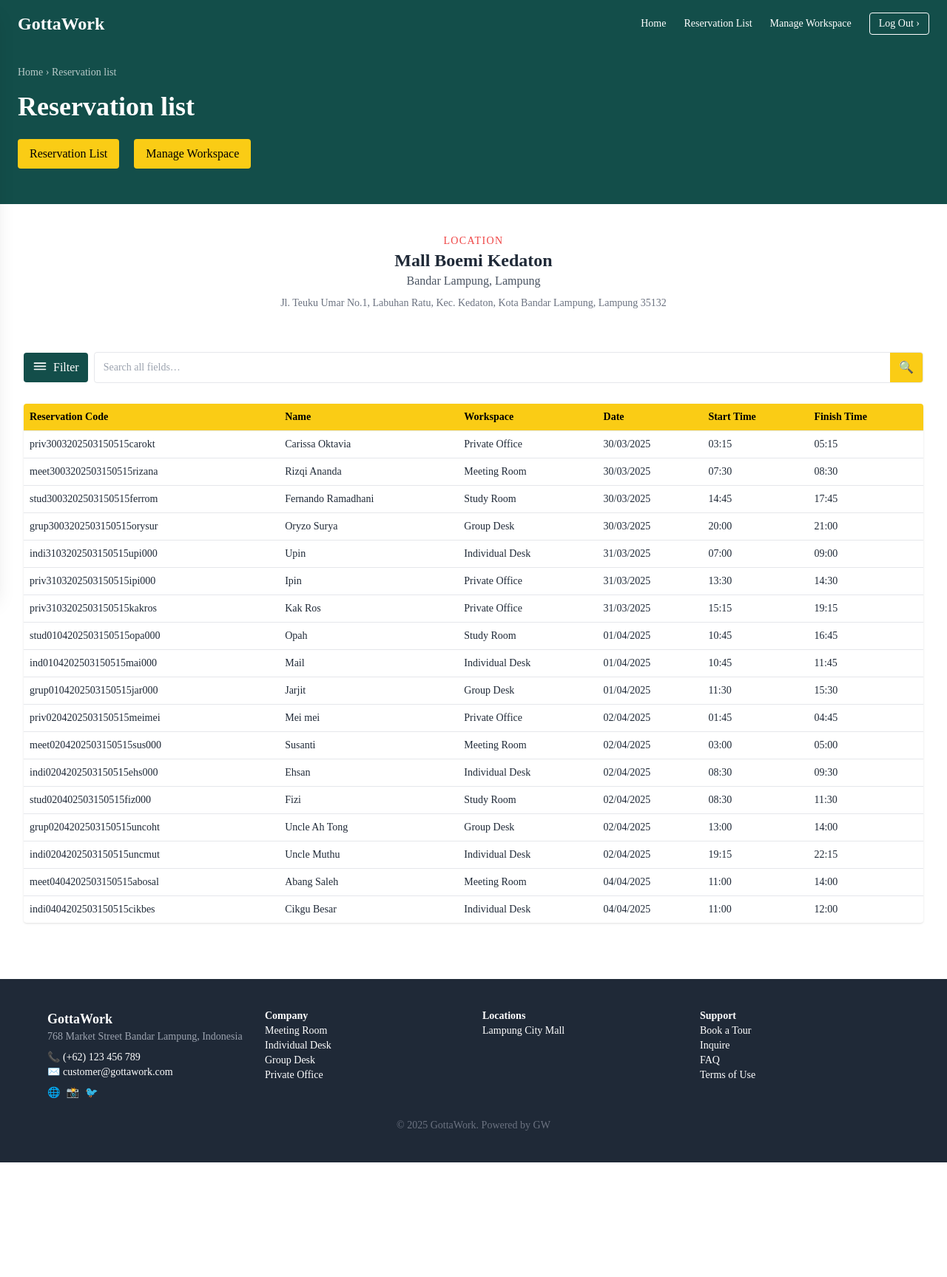
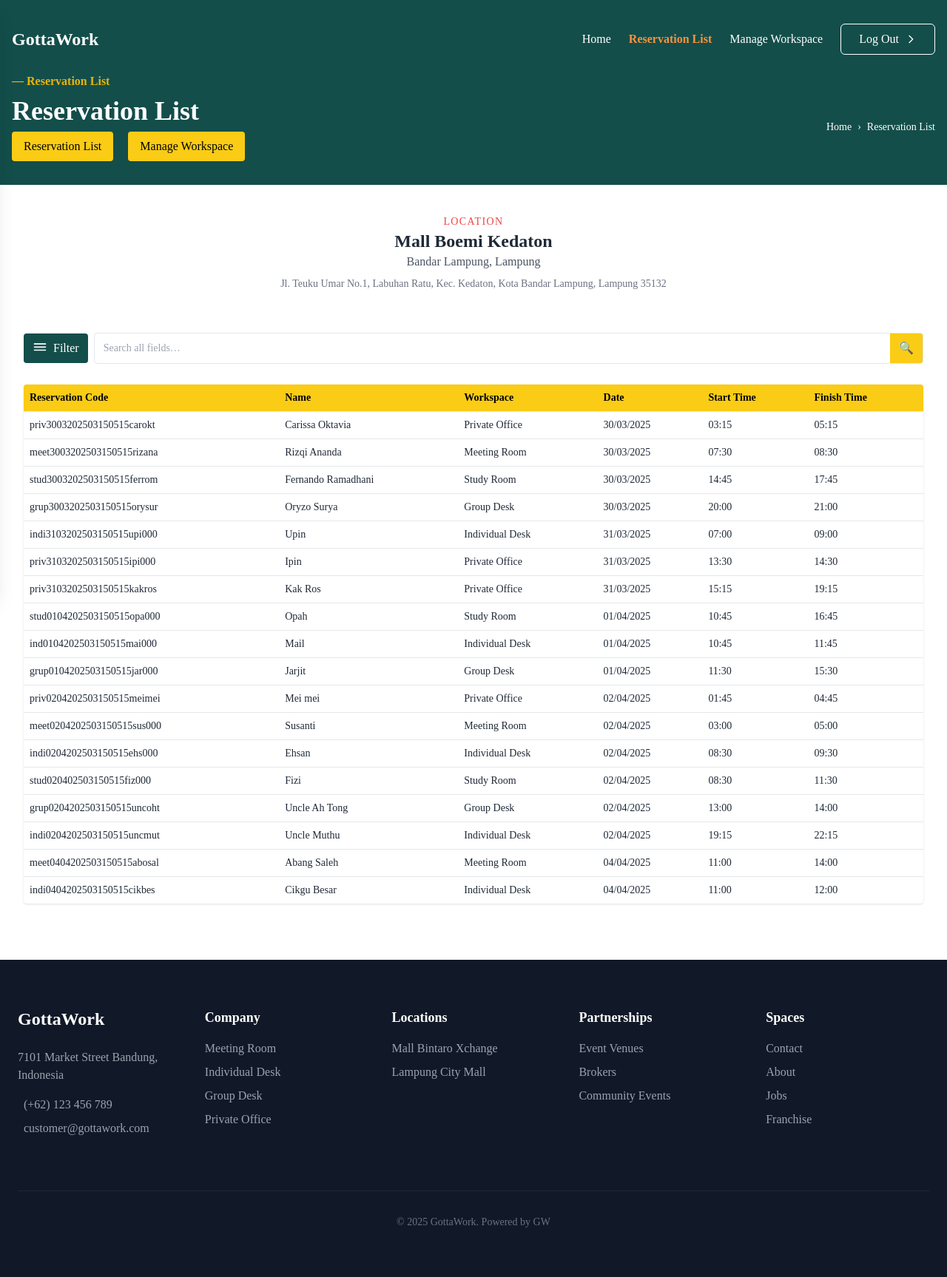
Before and after one commit to fernando-FTD/GottaWork, a PHP site: page /staff_daftarreservasi.php in a window 1280 px wide. Shown: the whole page at 74% size. Before the commit the page ends 1572 px from the top, so only its background shows below. Run offline with PHP 8.4, Linux system fonts and the light colour scheme; data comes from the database, SQL or seed files in the repository; some libraries are stand-ins or nearby versions.

Commit message:
nyamain header footer

```diff
--- a/staff_daftarreservasi.php
+++ b/staff_daftarreservasi.php
@@ -39,36 +39,71 @@ $workspaces = ["Individual Desk","Meeting Room","Group Desk","Private Office"];
   <title>Reservation List</title>
   <script src="https://cdn.tailwindcss.com"></script>
   <style>body { font-family: 'Lora', serif; }</style>
+  <style>
+  .headerr {
+      background-color: rgb(19 78 74);
+    }
+  </style>
 </head>
 <body class="bg-white text-gray-800">
 
-<header class="bg-teal-900 text-white">
-  <div class="max-w-7xl mx-auto flex items-center justify-between px-6 py-4">
-    <h1 class="text-2xl font-bold">GottaWork</h1>
+<header class="headerr text-white py-4 md:py-8 relative">
+  <div class="container mx-auto px-4">
+    <!-- Baris Atas: Logo dan Navigasi -->
+    <div class="flex justify-between items-center">
+      <!-- Logo -->
+      <div>
+        <a href="staff_homepage.php" class="text-xl md:text-2xl font-bold text-white">GottaWork</a>
+      </div>
 
-    <nav class="hidden md:flex items-center space-x-6 text-sm">
-      <a href="staff_homepage.php" class="hover:text-yellow-400">Home</a>
-      <a href="staff_daftarreservasi.php" class="hover:text-yellow-400">Reservation List</a>
-      <a href="mengaturworkspace.html" class="hover:text-yellow-400">Manage Workspace</a>
-      <a href="login.php" class="ml-4 border border-white px-3 py-1 rounded hover:bg-white hover:text-black transition">Log Out <span>›</span></a>
+      <!-- Navigasi -->
+      <nav class="desktop-nav">
+        <ul class="flex items-center space-x-6">
+          <li><a href="staff_homepage.php" class="py-2 text-white hover:underline">Home</a></li>
+          <li><a href="staff_daftarreservasi.php" class="text-orange-400 font-semibold py-2">Reservation List</a></li>
+          <li><a href="mengaturworkspace.html" class="py-2 text-white hover:underline">Manage Workspace</a></li>
+          <li>
+            <a href="login.php" class="border border-white text-white px-6 py-2 rounded-md flex items-center justify-center hover:bg-white hover:text-[#234e52] transition-colors">
+              Log Out
+              <svg xmlns="http://www.w3.org/2000/svg" class="h-4 w-4 ml-2" fill="none" viewBox="0 0 24 24" stroke="currentColor">
+                <path stroke-linecap="round" stroke-linejoin="round" stroke-width="2" d="M9 5l7 7-7 7" />
+              </svg>
+            </a>
+          </li>
+        </ul>
       </nav>
     </div>
 
-    <div class="max-w-7xl mx-auto px-6 pt-6 pb-12">
-      <div class="text-sm text-white/70 mb-4">Home › Reservation list</div>
-
-      <h2 class="text-4xl font-bold mb-6">Reservation list</h2>
-
+    <!-- Baris Bawah: Judul + Tombol kiri, breadcrumb kanan -->
+    <div class="mt-6 flex flex-col md:flex-row md:justify-between md:items-start gap-4">
+      <!-- Kiri: Judul + tombol -->
+      <div>
+        <div class="mb-2">
+        <span class="text-yellow-500 font-semibold text-sm md:text-base">— Reservation List</span>
+      </div>
+        <h1 class="text-2xl md:text-4xl font-bold mb-2">Reservation List</h1>
         <div class="space-x-4">
           <a href="staff_daftarreservasi.php"
             role="button"
             class="inline-block bg-yellow-400 hover:bg-yellow-300 text-black font-medium px-4 py-2 rounded shadow-sm transition">Reservation List</a>
-      <a href="staff_manageworkspace.php"
+          <a href="mengaturworkspace.html"
             role="button"
             class="inline-block bg-yellow-400 hover:bg-yellow-300 text-black font-medium px-4 py-2 rounded shadow-sm transition">Manage Workspace</a>
         </div>
       </div>
+
+      <!-- Kanan: Breadcrumb -->
+      <div class="flex items-center text-xs md:text-sm mt-6 md:mt-16">
+        <a href="staff_homepage.php" class="text-white hover:underline">Home</a>
+        <span class="mx-2">›</span>
+        <span>Reservation List</span>
+      </div>
+
+    </div>
+  </div>
 </header>
+
+
 
   <section class="text-center py-10">
     <h2 class="text-sm text-red-500 tracking-widest">LOCATION</h2>
@@ -238,43 +273,71 @@ $workspaces = ["Individual Desk","Meeting Room","Group Desk","Private Office"];
   </script>
 
 
-  <footer class="bg-gray-800 text-white mt-16 p-10 text-sm">
-    <div class="max-w-6xl mx-auto grid grid-cols-2 md:grid-cols-4 gap-6">
-      <div>
-        <h3 class="font-bold text-lg">GottaWork</h3>
-        <p class="text-gray-400">768 Market Street Bandar Lampung, Indonesia</p>
-        <p class="mt-2">📞 (+62) 123 456 789</p>
-        <p>✉️ customer@gottawork.com</p>
-        <div class="flex space-x-2 mt-2">
-          <a href="#">🌐</a>
-          <a href="#">📸</a>
-          <a href="#">🐦</a>
+  <!-- Footer -->
+    <footer class="bg-gray-900 text-white py-16 mt-16">
+      <div class="container mx-auto px-6">
+        <div class="grid grid-cols-1 md:grid-cols-5 gap-8">
+          <!-- Company Info -->
+          <div class="col-span-1">
+            <h2 class="text-2xl font-bold mb-6">GottaWork</h2>
+            <p class="text-gray-400 mb-4">7101 Market Street Bandung, Indonesia</p>
+            <p class="text-gray-400 mb-2"><i class="fas fa-phone mr-2"></i> (+62) 123 456 789</p>
+            <p class="text-gray-400 mb-6"><i class="fas fa-envelope mr-2"></i> customer@gottawork.com</p>
+            <div class="flex space-x-4">
+              <a href="#" class="text-gray-400 hover:text-white"><i class="fab fa-facebook-f"></i></a>
+              <a href="#" class="text-gray-400 hover:text-white"><i class="fab fa-twitter"></i></a>
+              <a href="#" class="text-gray-400 hover:text-white"><i class="fab fa-instagram"></i></a>
+              <a href="#" class="text-gray-400 hover:text-white"><i class="fab fa-youtube"></i></a>
             </div>
           </div>
-      <div>
-        <h4 class="font-bold">Company</h4>
-        <ul>
-          <li>Meeting Room</li>
-          <li>Individual Desk</li>
-          <li>Group Desk</li>
-          <li>Private Office</li>
+
+          <!-- Company Links -->
+          <div class="col-span-1">
+            <h3 class="text-lg font-semibold mb-4">Company</h3>
+            <ul class="space-y-2">
+              <li><a href="#" class="text-gray-400 hover:text-white">Meeting Room</a></li>
+              <li><a href="#" class="text-gray-400 hover:text-white">Individual Desk</a></li>
+              <li><a href="#" class="text-gray-400 hover:text-white">Group Desk</a></li>
+              <li><a href="#" class="text-gray-400 hover:text-white">Private Office</a></li>
             </ul>
           </div>
-      <div>
-        <h4 class="font-bold">Locations</h4>
-        <ul><li>Lampung City Mall</li></ul>
+
+          <!-- Locations Links -->
+          <div class="col-span-1">
+            <h3 class="text-lg font-semibold mb-4">Locations</h3>
+            <ul class="space-y-2">
+              <li><a href="#" class="text-gray-400 hover:text-white">Mall Bintaro Xchange</a></li>
+              <li><a href="#" class="text-gray-400 hover:text-white">Lampung City Mall</a></li>
+            </ul>
           </div>
-      <div>
-        <h4 class="font-bold">Support</h4>
-        <ul>
-          <li>Book a Tour</li>
-          <li>Inquire</li>
-          <li>FAQ</li>
-          <li>Terms of Use</li>
+
+          <!-- Partnerships Links -->
+          <div class="col-span-1">
+            <h3 class="text-lg font-semibold mb-4">Partnerships</h3>
+            <ul class="space-y-2">
+              <li><a href="#" class="text-gray-400 hover:text-white">Event Venues</a></li>
+              <li><a href="#" class="text-gray-400 hover:text-white">Brokers</a></li>
+              <li><a href="#" class="text-gray-400 hover:text-white">Community Events</a></li>
+            </ul>
+          </div>
+
+          <!-- Support/Spaces Links -->
+          <div class="col-span-1">
+            <h3 class="text-lg font-semibold mb-4">Spaces</h3>
+            <ul class="space-y-2">
+              <li><a href="#" class="text-gray-400 hover:text-white">Contact</a></li>
+              <li><a href="#" class="text-gray-400 hover:text-white">About</a></li>
+              <li><a href="#" class="text-gray-400 hover:text-white">Jobs</a></li>
+              <li><a href="#" class="text-gray-400 hover:text-white">Franchise</a></li>
             </ul>
           </div>
         </div>
-    <div class="text-center text-gray-500 mt-6">&copy; 2025 GottaWork. Powered by GW</div>
+
+        <!-- Copyright -->
+        <div class="border-t border-gray-800 mt-12 pt-8 text-center text-gray-500 text-sm">
+          © 2025 GottaWork. Powered by GW
+        </div>
+      </div>
     </footer>
 
   <script>
```
Lines whose indentation alone changed are shown as unchanged.
